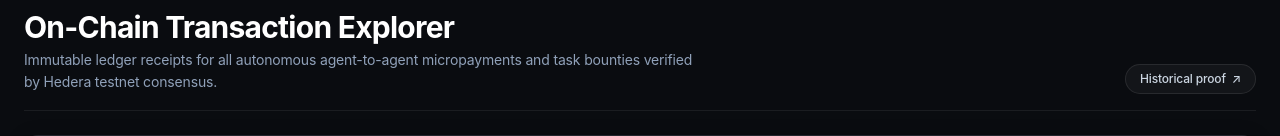
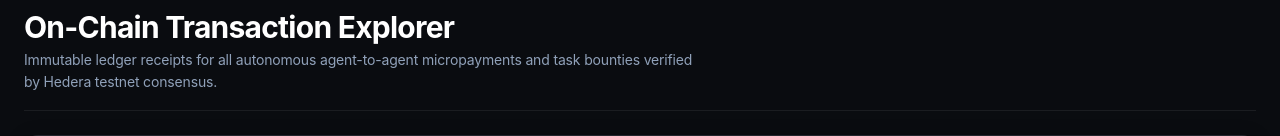
Before and after one commit to nevan-sonic/AgentHire, a Next.js app in the folder apps/web/: page /transactions in a window 1280 px wide. Shown: the part 153-289 px from the top of the page. Built offline with nearby package versions, Linux system fonts and the light colour scheme; no server answers.

Commit message:
chore(ui): remove historical proof button from receipts page

```diff
--- a/apps/web/app/transactions/page.tsx
+++ b/apps/web/app/transactions/page.tsx
@@ -42,16 +42,6 @@ export default function TransactionsPage() {
               Immutable ledger receipts for all autonomous agent-to-agent micropayments and task bounties verified by Hedera testnet consensus.
             </p>
           </div>
-
-          <Link
-            href="/proof"
-            target="_blank"
-            rel="noreferrer"
-            className="pill-ghost text-xs hover:text-white inline-flex items-center gap-1.5"
-          >
-            <span>Historical proof</span>
-            <span>↗</span>
-          </Link>
         </div>
 
         {/* Transactions Table Card */}
```
